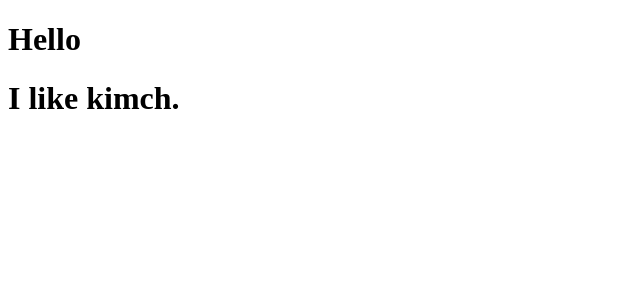
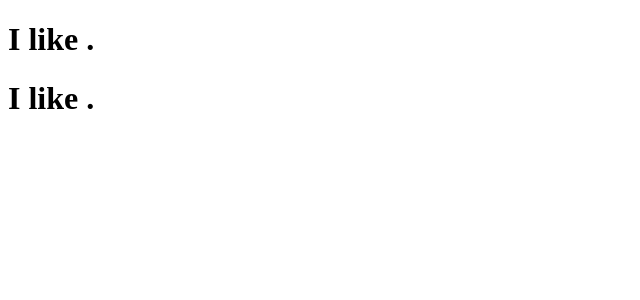
Before and after one commit to linkmiyu/movie_app_2021, a JavaScript app: page / in a window 1280 px wide. Shown: the top 300 px of the page, without its empty margins (0-640 px from the left). Built offline with nearby package versions, Linux system fonts and the light colour scheme.

Commit message:
09.15 2교시

```diff
--- a/src/App.js
+++ b/src/App.js
@@ -1,4 +1,6 @@
-const foodLik = [
+import Potato from "./Potato"
+
+const foodLike = [
   {
     name: "chicken",
     image: "https://t1.daumcdn.net/cfile/tistory/243E943A58EC695726"
@@ -12,8 +14,9 @@ const foodLik = [
 function App() {
   return (
     <div>
-      <h1>Hello</h1>
-      <Food fav= "kimch" />
+      {
+        foodLike.map(dish => (<Food name={dish.name} />))
+      }
     </div>
   )
 }
```
Also changed, not shown: 1 other file (tests, documents, lock files or other folders).
